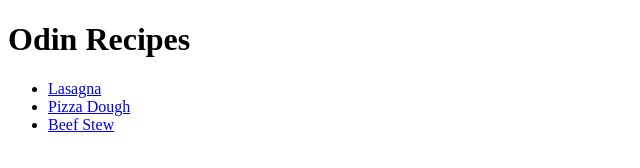
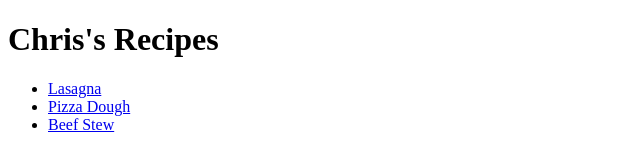
Before and after one commit to cullison320/odin-recipes, a plain HTML site: page index.html in a window 1280 px wide. Shown: the whole page, without its empty margins (0-640 px from the left). Drawn offline with Linux system fonts and the light colour scheme.

Commit message:
updated index

```diff
--- a/index.html
+++ b/index.html
@@ -7,7 +7,7 @@
     <title>Document</title>
 </head>
 <body>
-    <h1>Odin Recipes</h1>
+    <h1>Chris's Recipes</h1>
 
     <ul>
         <li><a href="recipes/lasagna.html">Lasagna</a></li>
```
